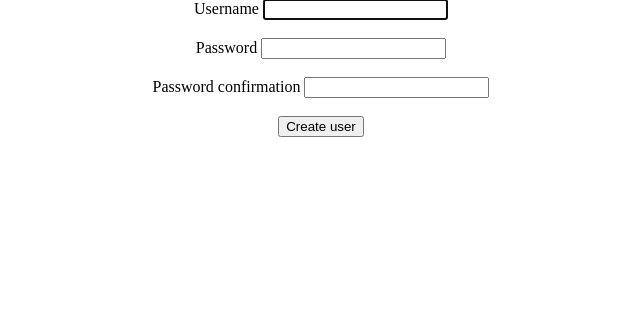
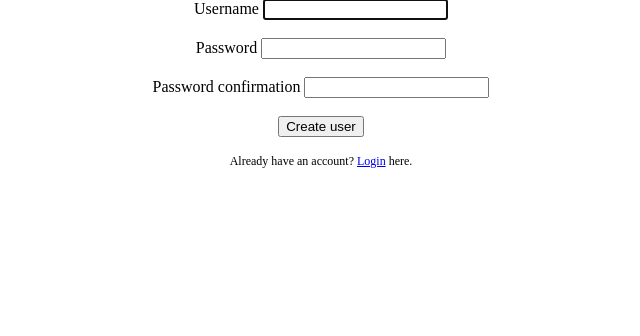
Before and after one commit to xalexakos/quizgame, a Django app: page /register/ in a window 1280 px wide. Shown: the part 114-450 px from the top of the page, without its empty margins (319-959 px from the left). Run offline with Django 3.2, Linux system fonts and the light colour scheme.

Commit message:
added login link to registration_page and register link to login page.

```diff
--- a/accounts/templates/accounts/login.html
+++ b/accounts/templates/accounts/login.html
@@ -8,5 +8,6 @@
         {{ form.password.label }} {{ form.password }} <br /><br />
         <input type="submit" value="Login" />
     </form>
+    <p class="small padding-top">New to QuizGame? <a href="{% url 'register_page'%}">Register</a> here.</p>
 </div>
 {% endblock %}
--- a/accounts/templates/accounts/register.html
+++ b/accounts/templates/accounts/register.html
@@ -19,5 +19,6 @@
         {{ form.password2.label }} {{ form.password2 }} <br /><br />
         <input type="submit" value="Create user" />
     </form>
+    <p class="small padding-top">Already have an account? <a href="{% url 'login_page'%}">Login</a> here.</p>
 </div>
 {% endblock %}
--- a/accounts/views.py
+++ b/accounts/views.py
@@ -3,9 +3,8 @@ from django.contrib.auth.forms import UserCreationForm, AuthenticationForm
 from django.shortcuts import render, redirect
 
 
-# todo: 1) include signup and login links in the related views.
-#       2) add the login url in top bar.
-#       3) use messages.
+# todo: 1) add the login url in top bar.
+#       2) use messages.
 def register_page(request):
     form = UserCreationForm()
     if request.method == 'POST':
--- a/quiz/templates/quiz/base.html
+++ b/quiz/templates/quiz/base.html
@@ -50,6 +50,14 @@
         .has-error {
             color: red;
         }
+
+        .small {
+            font-size: 12px;
+        }
+
+        .padding-top {
+            padding-top: 5px;
+        }
     </style>
 </head>
 <body class="body">
```
